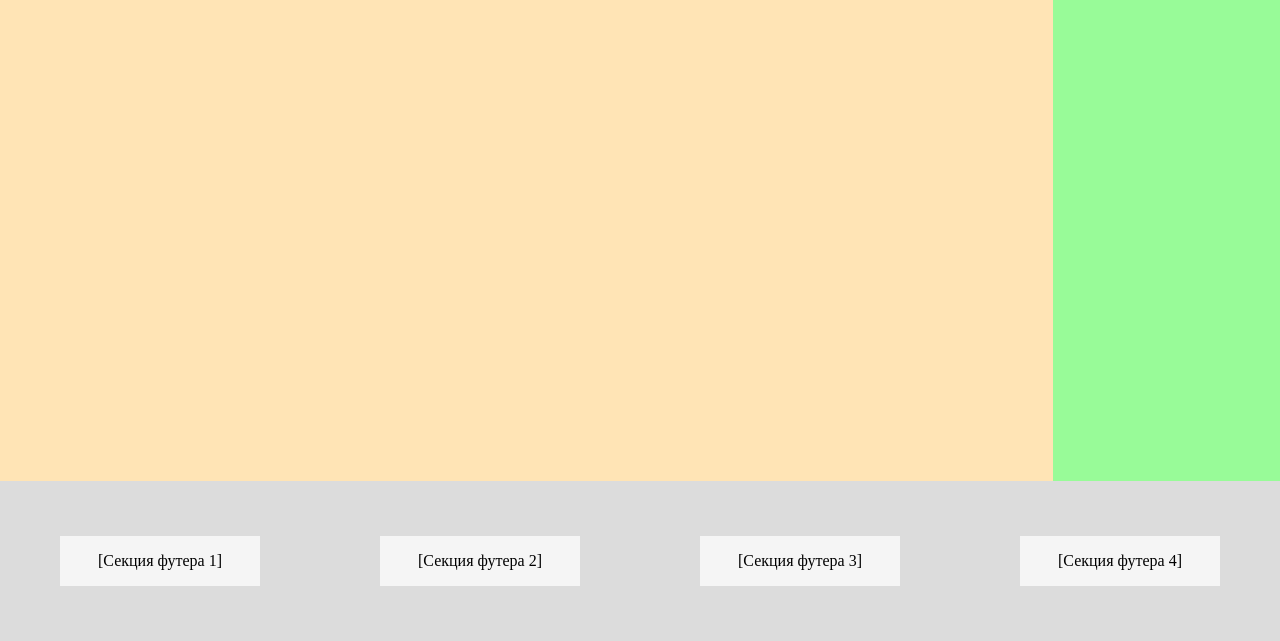
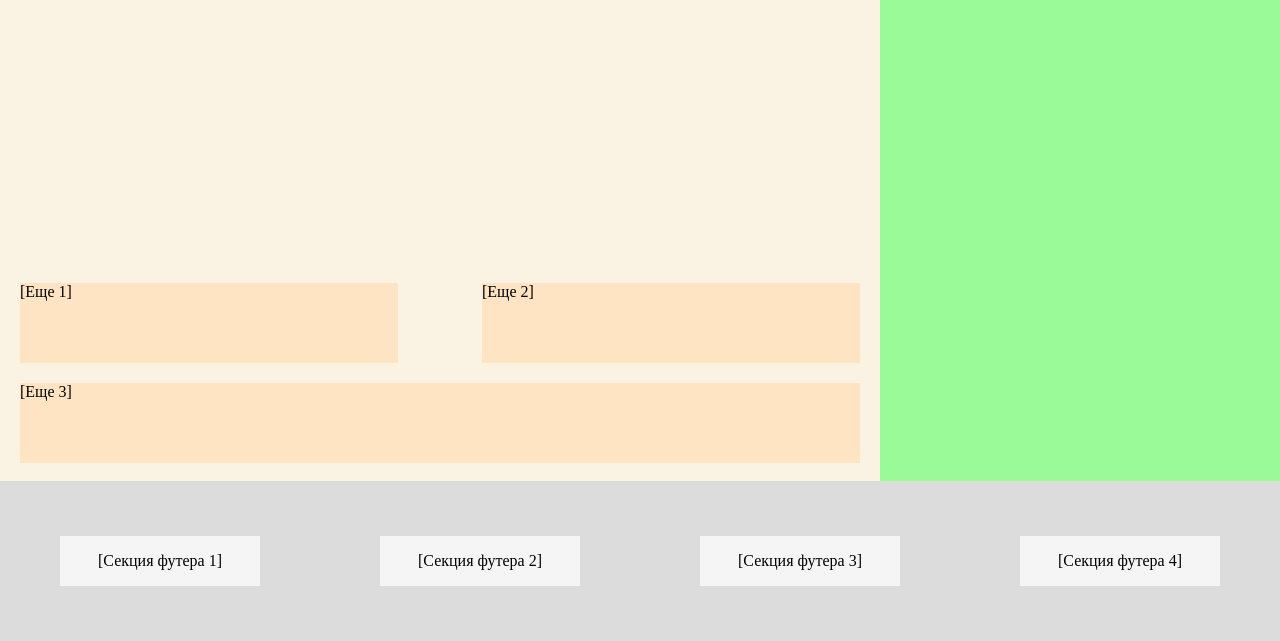
Before and after one commit to Vrednik/hm_week5.2, a plain HTML site: page index.html in a window 1280 px wide. Shown: the part 159-800 px from the top of the page. Drawn offline with Linux system fonts and the light colour scheme.

Commit message:
Изменены стили css

```diff
--- a/assets/styles/style.css
+++ b/assets/styles/style.css
@@ -1,9 +1,12 @@
 header{
    height: 10vh;
+   line-height: 10vh;
    background-color: gainsboro;
 }
+
 .title{
     text-align: center;
+    align-items: center;
     font-size: 30px;
 }
 .main{
@@ -20,23 +23,38 @@ body{
 }
 section{
     flex: 1;
-    background-color: moccasin;
+    background-color: rgb(250, 242, 227);
+    padding-top: 30px;
 }
 .section{
-    display: flex;
-    flex-wrap: wrap;
-    justify-content: space-around;
+   display: flex;
+   flex-wrap: wrap;
+   justify-content: space-between;
+  align-content: flex-end;
+   height: 90%;
+   padding: 0 20px;
 }
-.sectuion_main{
-    width: 300px;
-    height: 50px;
-    background-color:rgb(218, 188, 115);
+
+.section_block{
+    background-color: bisque;
+    height: 80px;
 }
-.sectuion_main_big{
-    flex: 1;
-    justify-content: stretch;
+
+.section_1{
+    flex: 0 1 45%;
 }
+.section_2{
+    flex: 0 1 45%;
+
+}
+.section_3{
+    flex: 0 1 100%;
+    margin-top: 20px;
+}
+
 nav{
+    flex: 0 0 400px;
+    padding-top: 30px;
     background-color: palegreen;
 }
 
```
